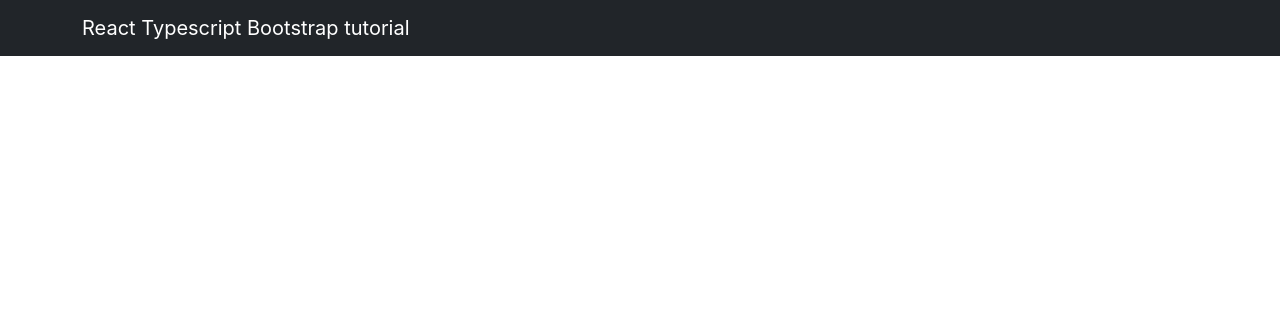
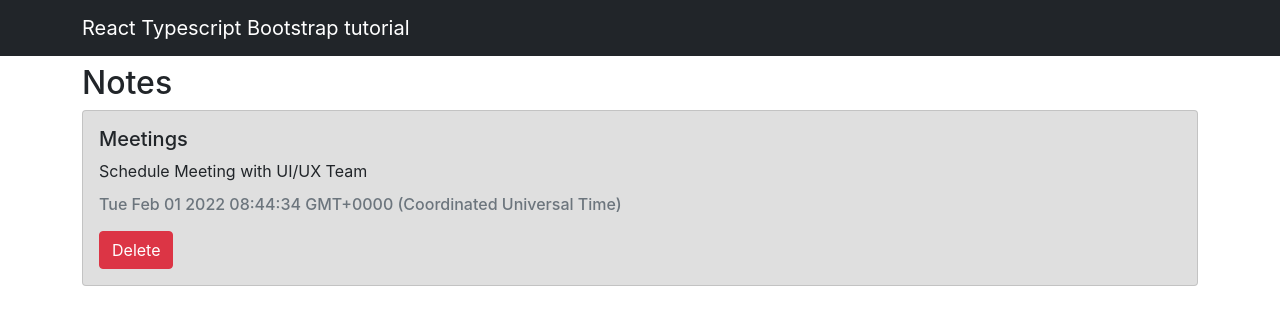
Before and after one commit to KaviKurtosys/react-typescript-notes, a React (Create React App) app: page / in a window 1280 px wide. Shown: the top 324 px of the page. Built offline with nearby package versions, Linux system fonts and the light colour scheme.

Commit message:
Note component

```diff
--- a/src/App.tsx
+++ b/src/App.tsx
@@ -2,6 +2,8 @@ import React, { useState } from 'react';
 import './App.css';
 import { Note } from './models/note.model';
 import Header from './components/Header';
+import { Container, Row, Col } from 'react-bootstrap';
+import NotesList from './components/NotesList';
 
 function App() {
   const [notes, setNotes] = useState<Note[]>([{
@@ -15,6 +17,13 @@ function App() {
   return (
     <>
       <Header></Header>
+      <Container className='mt-5'>
+        <Row>
+          <Col>
+            <NotesList notes={ notes }></NotesList>
+          </Col>
+        </Row>
+      </Container>
     </>
   );
 }
--- a/src/components/Notes.tsx
+++ b/src/components/Notes.tsx
@@ -0,0 +1,25 @@
+import * as React from 'react';
+import { Card } from 'react-bootstrap';
+import Button from 'react-bootstrap/Button';
+import { Note } from '../models/note.model';
+
+interface INotesProps {
+    note: Note
+}
+
+const Notes: React.FC<INotesProps> = ({note}) => {
+  return (
+        <div className="mb-3">
+            <Card style={{ backgroundColor: note.color }}>
+                <Card.Body>
+                    <Card.Title> { note.title } </Card.Title>
+                    <Card.Text> { note.text }</Card.Text>
+                    <Card.Subtitle className='text-muted'>{note.date}</Card.Subtitle>
+                    <Button className="mt-3" variant="danger">Delete</Button>
+                </Card.Body>
+            </Card>
+        </div>
+  );
+};
+
+export default Notes;
--- a/src/components/NotesList.tsx
+++ b/src/components/NotesList.tsx
@@ -0,0 +1,26 @@
+import * as React from 'react';
+import Notes from './Notes';
+import { Note } from '../models/note.model';
+
+interface INotesListProps {
+    notes: Note[]
+}
+
+const NotesList: React.FC<INotesListProps> = ({ notes }) => {
+    const renderNotes = ():JSX.Element[] => {
+        return notes.map(note => {
+            return <Notes key={ note.id } note={ note } />
+        })
+    }
+
+    return (
+        <>
+            <h2 className='mt-3'>Notes</h2>
+            <div>
+                { renderNotes() }
+            </div>
+        </>
+    )
+};
+
+export default NotesList;
```
